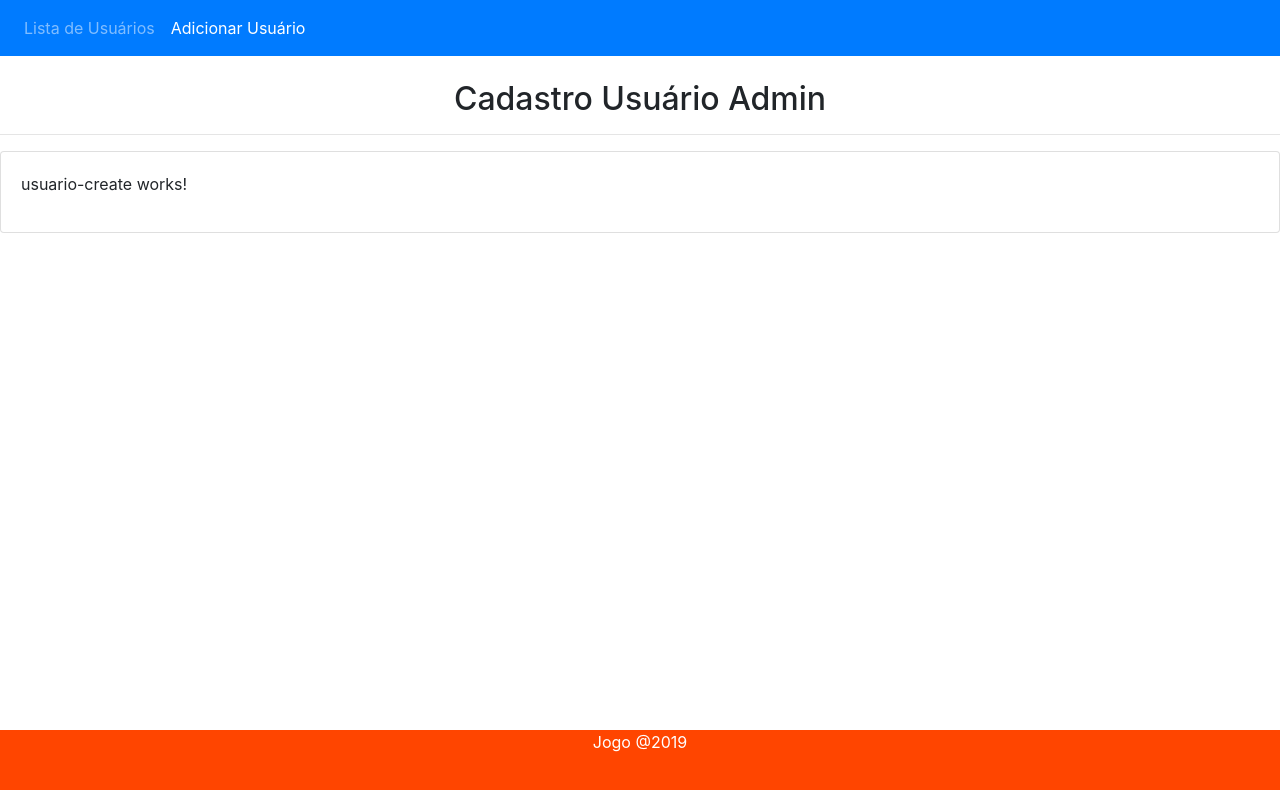
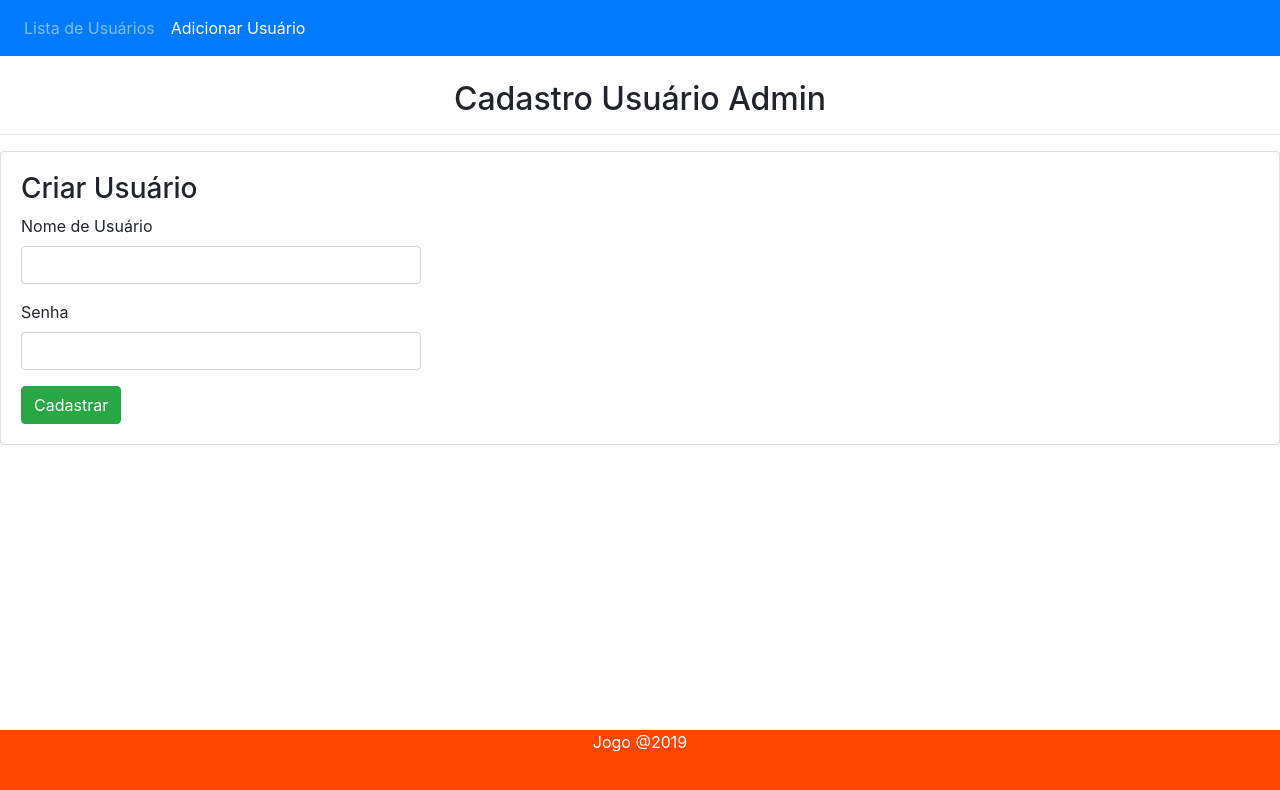
Before and after one commit to lauragirdwood/jogo-front-end, an Angular app in the folder nosso-angular/: page /add in a window 1280 px wide. Shown: the top 790 px of the page. Built offline with nearby package versions, Linux system fonts and the light colour scheme.

Commit message:
add create

```diff
--- a/nosso-angular/src/app/usuario-create/usuario-create.component.html
+++ b/nosso-angular/src/app/usuario-create/usuario-create.component.html
@@ -1 +1,21 @@
-<p>usuario-create works!</p>
+<h3>Criar Usuário</h3>
+<div [hidden]="submitted" style="width: 400px;">
+  <form (ngSubmit)="onSubmit()">
+    <div class="form-group">
+      <label for="username">Nome de Usuário</label>
+      <input type="text" class="form-control" id="username" required [(ngModel)]="usuario.username" name="username">
+    </div>
+
+    <div class="form-group">
+      <label for="senha">Senha</label>
+      <input type="password" class="form-control" id="senha" required [(ngModel)]="usuario.senha" name="senha">
+    </div>
+
+    <button type="submit" class="btn btn-success">Cadastrar</button>
+  </form>
+</div>
+
+<div [hidden]="!submitted">
+  <h4>Usuário cadastrado com sucesso!</h4>
+  <!-- <button class="btn btn-success" (click)="newEmployee()">Add</button> -->
+</div>
--- a/nosso-angular/src/app/usuario-create/usuario-create.component.ts
+++ b/nosso-angular/src/app/usuario-create/usuario-create.component.ts
@@ -1,4 +1,7 @@
+import { UsuarioService } from '../usuario.service';
+import { Usuario} from '../usuario';
 import { Component, OnInit } from '@angular/core';
+import { Router } from '@angular/router';
 
 @Component({
   selector: 'app-usuario-create',
@@ -7,9 +10,35 @@ import { Component, OnInit } from '@angular/core';
 })
 export class UsuarioCreateComponent implements OnInit {
 
-  constructor() { }
+  usuario: Usuario = new Usuario();
+  submitted = false;
+
+  constructor(private usuarioService: UsuarioService,
+    private router: Router) { }
 
   ngOnInit() {
   }
 
+  newUsuario(): void {
+    this.submitted = false;
+    this.usuario = new Usuario();
+  }
+
+  save() {
+    this.usuarioService.createUsuario(this.usuario)
+      .subscribe(data => console.log(data), error => console.log(error));
+    this.usuario = new Usuario();
+    this.gotoList();
+  }
+
+  onSubmit() {
+    this.submitted = true;
+    this.save();
+  }
+
+  gotoList() {
+    setTimeout(() => {
+    this.router.navigate(['/usuarios']);
+    }, 2000);
+  }
 }
```
